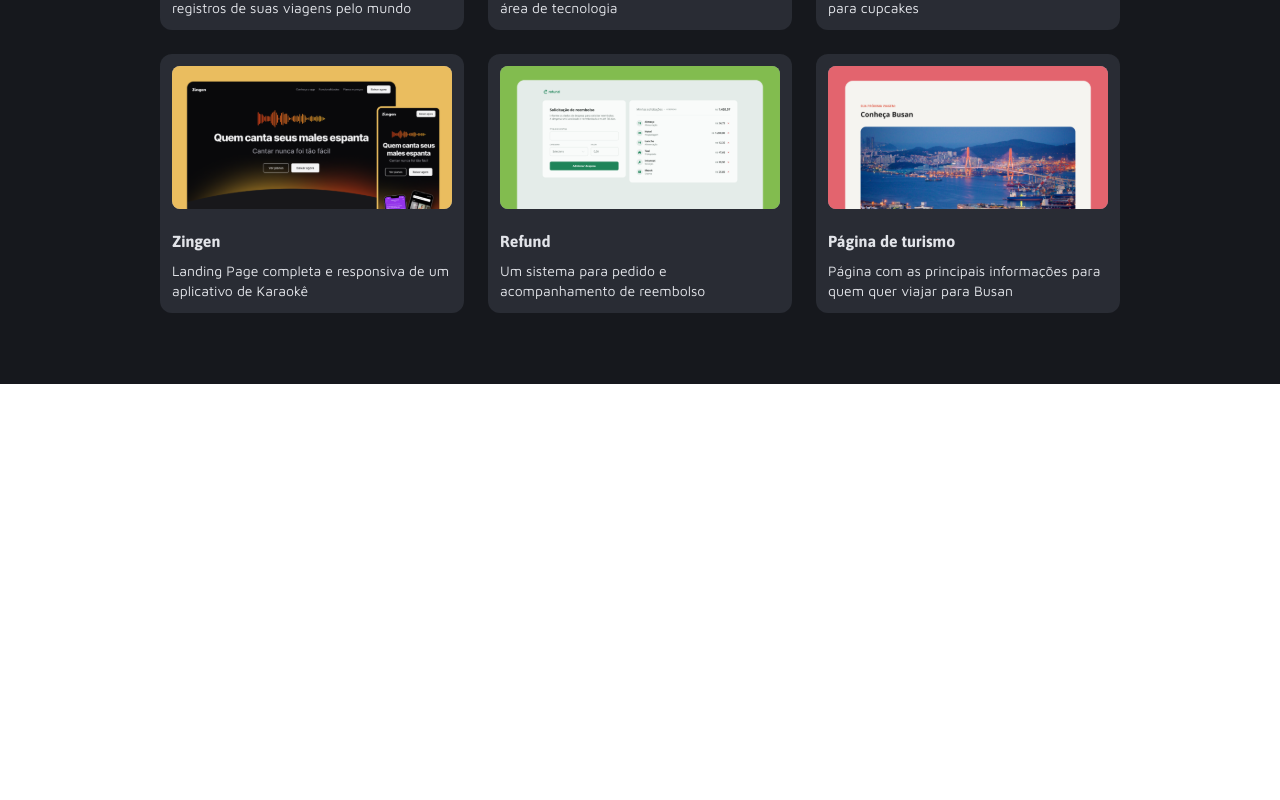
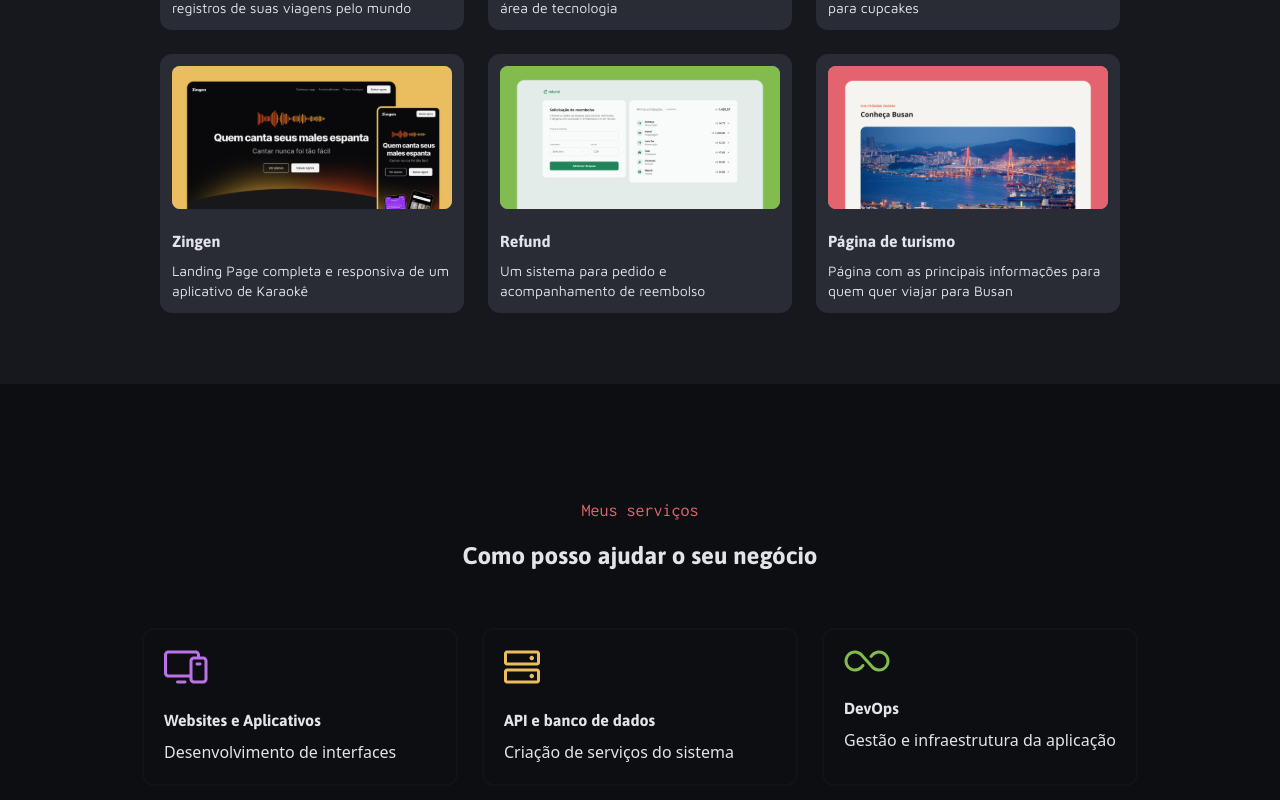
Before and after one commit to brunacborgesm/project-dev-portfolio, a React (Vite) app: page / in a window 1280 px wide. Shown: the part 1216-2016 px from the top of the page. Before the commit the page ends 1600 px from the top, so only its background shows below. Built offline with nearby package versions, Linux system fonts and the light colour scheme.

Commit message:
feat: services page builded

```diff
--- a/src/App.tsx
+++ b/src/App.tsx
@@ -1,5 +1,6 @@
 import { Homepage } from "./pages/Homepage"
 import { Projetcs } from "./pages/Projetcs"
+import { Services } from "./pages/Services"
 
 function App() {
 
@@ -7,6 +8,7 @@ function App() {
       <div>
         <Homepage />
         <Projetcs />
+        <Services />
       </div>
   )
 }
--- /dev/null
+++ b/src/components/ServicesCards.tsx
@@ -0,0 +1,16 @@
+type ServicesProps = {
+    icon: string,
+    alt: string,
+    title: string,
+    description: string,
+}
+
+export const ServicesCards = ( { icon, alt, title, description }: ServicesProps ) => {
+  return (
+    <div className="text-left border-2 border-bg-gray border-opacity-50 rounded-xl p-5">
+        <img src={ icon } alt={ alt } />
+        <h3 className="font-Asap font-bold pt-6">{ title }</h3>
+        <p className="pt-2">{ description }</p>
+    </div>
+  )
+}
--- /dev/null
+++ b/src/pages/Services.tsx
@@ -0,0 +1,26 @@
+import websites from '../assets/icons/websites-icon.svg'
+import api from '../assets/icons/api-icon.svg'
+import devops from '../assets/icons/devops-icon.svg'
+
+import { ServicesCards } from '../components/ServicesCards'
+
+export const Services = () => {
+    return (
+        <div className='bg-dark-gray text-base-gray flex flex-col justify-center py-28'>
+            <div className='text-center mx-auto'>
+                <span className='font-Inconsolata text-lg text-red'>Meus serviços</span>
+                <h3 className='font-Asap font-bold text-2xl pt-4'>Como posso ajudar o seu negócio</h3>
+
+
+                <div className='grid grid-cols-3 gap-6 pt-14'>
+                    <ServicesCards icon={ websites } alt=' icone de websites' title='Websites e Aplicativos' description='Desenvolvimento de interfaces' />
+
+                    <ServicesCards icon={ api } alt='icone de api' title='API e banco de dados' description='Criação de serviços do sistema ' />
+
+                    <ServicesCards icon={ devops } alt='icone de devops' title='DevOps' description='Gestão e infraestrutura da aplicação' />
+                </div>
+
+            </div>
+        </div>
+    )
+}
--- a/tailwind.config.js
+++ b/tailwind.config.js
@@ -15,6 +15,7 @@ export default {
         "bg-gray": "#16181d",
         "base-gray": "#E2E4E9",
         "gray-card": "#292C34",
+        "dark-gray": "#0D0E11",
       },
 
       backgroundImage: {
```
